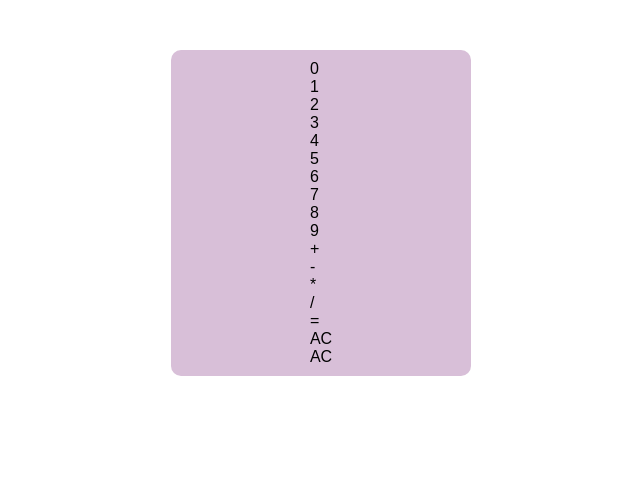
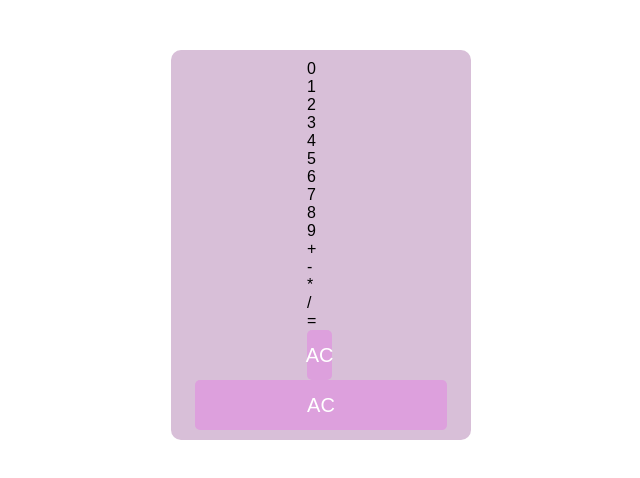
Before and after one commit to melanienolan/react-calculator, a React (Create React App) app: page / in a window 1280 px wide. Shown: the top 478 px of the page, without its empty margins (319-959 px from the left). Built offline with nearby package versions, Linux system fonts and the light colour scheme.

Commit message:
Added styles for clear component

```diff
--- a/src/Components/Clear.js
+++ b/src/Components/Clear.js
@@ -1,8 +1,19 @@
 import React from 'react';
 
 const Clear = props => {
+  const clearStyles = {
+    width: '90%',
+    height: '50px',
+    display: 'flex',
+    justifyContent: 'center',
+    alignItems: 'center',
+    borderRadius: '5px',
+    backgroundColor: 'plum',
+    fontSize: '20px',
+    color: 'white'
+  };
   return (
-    <div className="Clear" onClick={() => props.onClearClick()}>
+    <div style={clearStyles} onClick={() => props.onClearClick()}>
       AC
     </div>
   );
```
